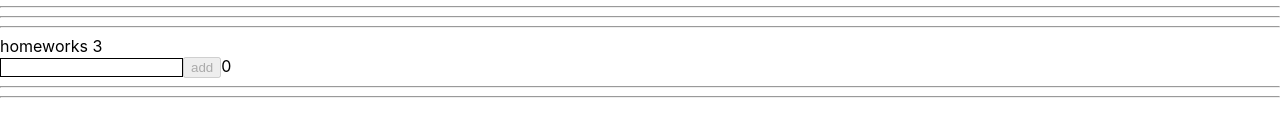
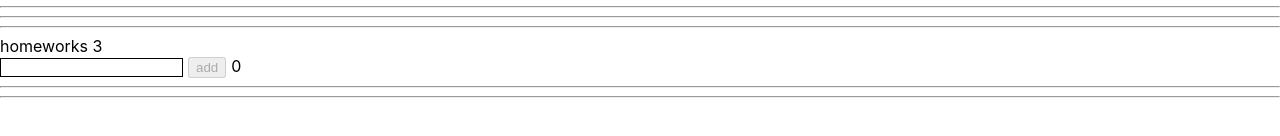
Before and after one commit to Pavel-SS/homework, a React (Create React App) app: page / in a window 1280 px wide. Shown: the part 412-548 px from the top of the page. Built offline with nearby package versions, Linux system fonts and the light colour scheme.

Commit message:
finish HW3

```diff
--- a/src/p2-homeworks/h3/Greeting.module.css
+++ b/src/p2-homeworks/h3/Greeting.module.css
@@ -12,3 +12,7 @@
     display: block;
     color: red
 }
+.button {
+    margin-left: 5px;
+    margin-right: 5px;
+}
--- a/src/p2-homeworks/h3/Greeting.tsx
+++ b/src/p2-homeworks/h3/Greeting.tsx
@@ -1,13 +1,13 @@
-import React from 'react'
+import React, {ChangeEvent, KeyboardEvent} from 'react'
 import s from './Greeting.module.css'
 
 type GreetingPropsType = {
     name: string // need to fix any
-    setNameCallback: any // need to fix any
-    onKeyPressHandler: any
-    addUser: any // need to fix any
-    error: any // need to fix any
-    totalUsers: any // need to fix any
+    setNameCallback: (e:ChangeEvent<HTMLInputElement>) => void
+    onKeyPressHandler: (e:KeyboardEvent<HTMLInputElement>) => void
+    addUser: () => void // need to fix any
+    error: string // need to fix any
+    totalUsers: number // need to fix any
 }
 
 // презентационная компонента (для верстальщика)
@@ -19,7 +19,7 @@ const Greeting: React.FC<GreetingPropsType> = (
     return (
         <div>
             <input value={name} onChange={setNameCallback} onKeyPress={onKeyPressHandler} className={inputClass}/>
-            <button onClick={addUser} disabled={!name}>add</button>
+            <button onClick={addUser} className={s.button} disabled={!name}>add</button>
             <span>{totalUsers}</span>
             <span className={s.error_message}>{error}</span>
         </div>
```
